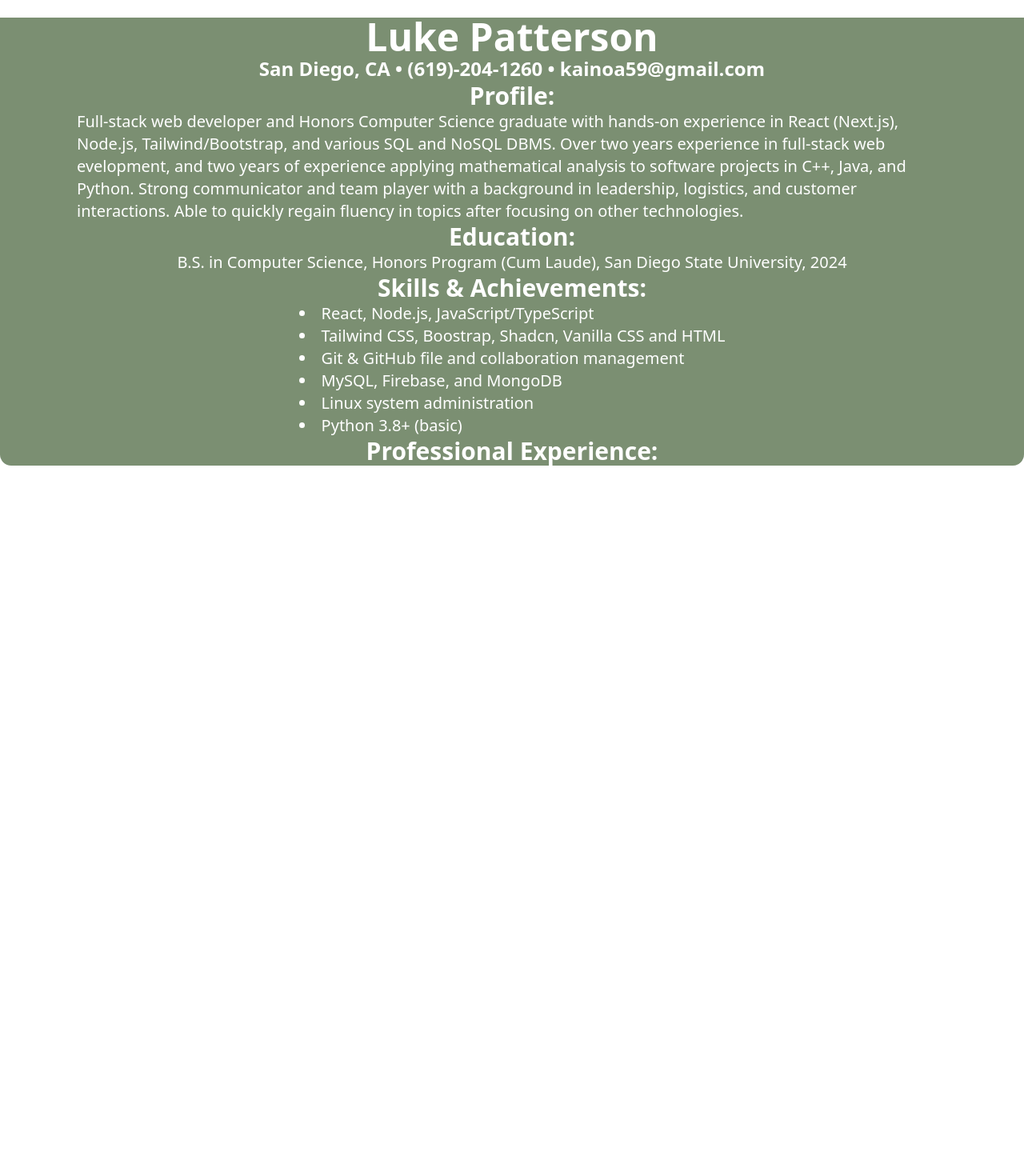
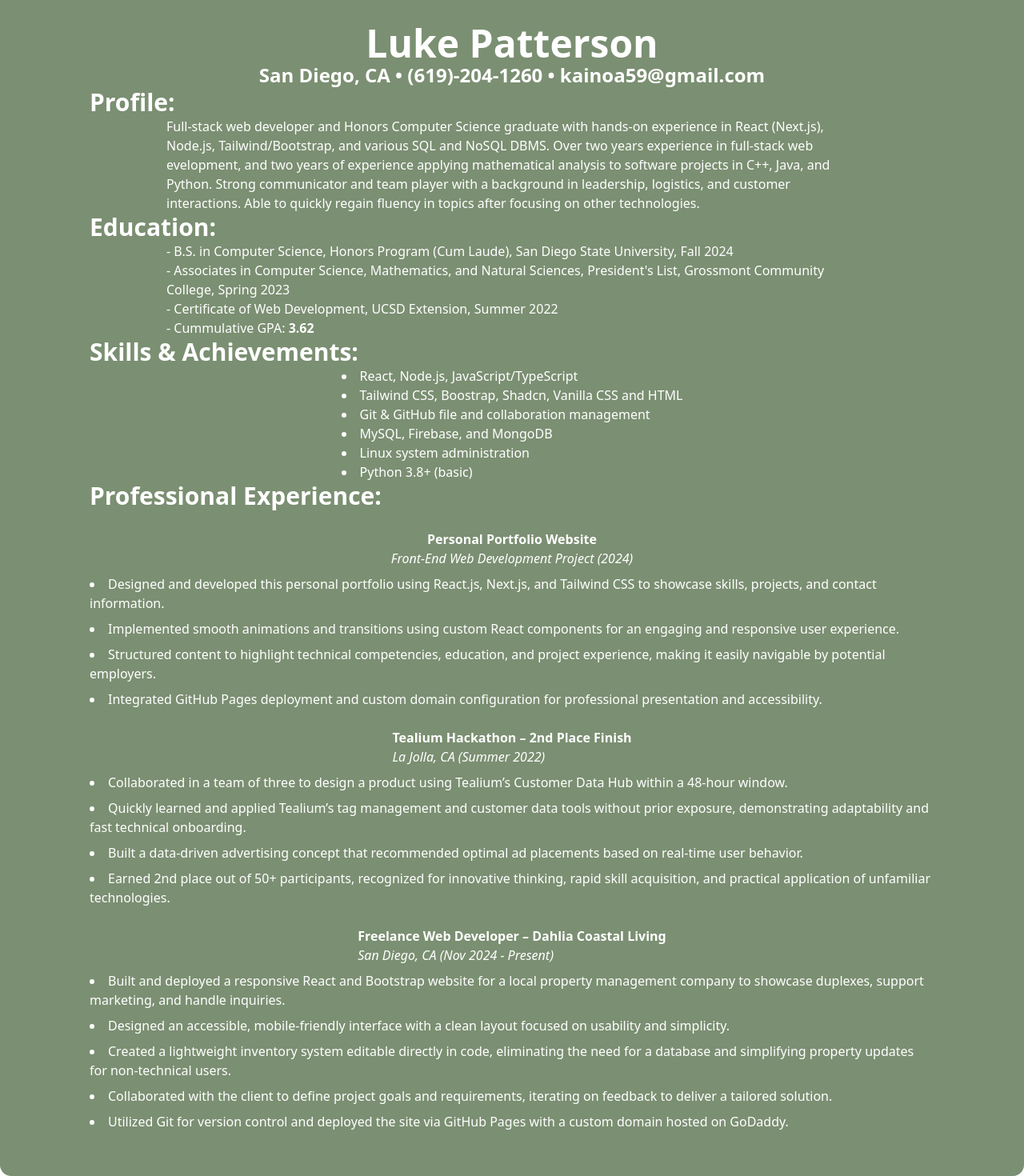
Before and after one commit to kainoa59/LukePattersonWebDev, a Next.js app: page /aboutme in a window 1280 px wide. Shown: the part 138-1608 px from the top of the page at 80% size. Before the commit the page ends 800 px from the top, so only its background shows below. Built offline with nearby package versions, Linux system fonts and the light colour scheme.

Commit message:
finialized responsive layout of portfolio page, added minor styling to about me page.

```diff
--- a/app/aboutme/page.tsx
+++ b/app/aboutme/page.tsx
@@ -33,7 +33,7 @@ export default function PortfolioPage() {
       <main>
         <div
           id="main-div"
-          className="w-full min-h-[60vh] bg-[#7b8f72] rounded-b-xl flex flex-col items-center justify-center mt-12 px-6 lg:px-24"
+          className="w-full min-h-[60vh] bg-[#7b8f72] rounded-b-xl flex flex-col items-center justify-center p-6 md:p-10 lg:p-12 xl:p-14 2xl:p-16 xl:px-28 2xl:px-32"
           style={{
             opacity: fadeIn ? 1 : 0,
             // fade-in effect
@@ -44,8 +44,10 @@ export default function PortfolioPage() {
           <h1 className="text-2xl font-semibold text-white">
             San Diego, CA • (619)-204-1260 • kainoa59@gmail.com
           </h1>
-          <h1 className="text-3xl font-bold text-white">Profile:</h1>
-          <p className="text-xl text-white">
+          <h1 className="w-full text-3xl font-bold text-white text-align-left">
+            Profile:
+          </h1>
+          <p className="w-full text-white px-6 xl:px-24">
             Full-stack web developer and Honors Computer Science graduate with
             hands-on experience in React (Next.js), Node.js, Tailwind/Bootstrap,
             and various SQL and NoSQL DBMS. Over two years experience in
@@ -59,15 +61,24 @@ export default function PortfolioPage() {
             has helped me thrive in dynamic, fast-changing environments and
             communicate cross-culturally. */}
           </p>
-          <h1 className="text-3xl font-bold text-white">Education:</h1>
-          <p className="text-xl text-white">
-            B.S. in Computer Science, Honors Program (Cum Laude), San Diego
-            State University, 2024
+          <h1 className="w-full text-3xl font-bold text-white text-align-left">
+            Education:
+          </h1>
+          <p className="text-white w-full px-6 xl:px-24">
+            - B.S. in Computer Science, Honors Program (Cum Laude), San Diego
+            State University, Fall 2024
+            <br />
+            - Associates in Computer Science, Mathematics, and Natural Sciences,
+            President&apos;s List, Grossmont Community College, Spring 2023
+            <br />
+            - Certificate of Web Development, UCSD Extension, Summer 2022
+            <br />- Cummulative GPA:{" "}
+            <span className="font-semibold"> 3.62 </span>
           </p>
-          <h1 className="text-3xl font-bold text-white">
+          <h1 className="w-full text-3xl font-bold text-white text-align-left">
             Skills & Achievements:
           </h1>
-          <ul className="list-disc list-inside text-xl text-white">
+          <ul className="list-disc list-inside text-white">
             <li>React, Node.js, JavaScript/TypeScript</li>
             <li>Tailwind CSS, Boostrap, Shadcn, Vanilla CSS and HTML</li>
             <li>Git & GitHub file and collaboration management</li>
@@ -75,9 +86,90 @@ export default function PortfolioPage() {
             <li>Linux system administration</li>
             <li>Python 3.8+ (basic)</li>
           </ul>
-          <h1 className="text-3xl font-bold text-white">
+          <h1 className="w-full text-3xl font-bold text-white text-align-left">
             Professional Experience:
           </h1>
+
+          <p className="text-white mt-6 w-full px-6 xl:px-24 text-center">
+            <strong>Personal Portfolio Website</strong> <br />
+            <em>Front-End Web Development Project (2024)</em>
+          </p>
+          <ul className="list-disc list-inside text-white mt-2 space-y-2">
+            <li>
+              Designed and developed this personal portfolio using React.js,
+              Next.js, and Tailwind CSS to showcase skills, projects, and
+              contact information.
+            </li>
+            <li>
+              Implemented smooth animations and transitions using custom React
+              components for an engaging and responsive user experience.
+            </li>
+            <li>
+              Structured content to highlight technical competencies, education,
+              and project experience, making it easily navigable by potential
+              employers.
+            </li>
+            <li>
+              Integrated GitHub Pages deployment and custom domain configuration
+              for professional presentation and accessibility.
+            </li>
+          </ul>
+
+          <p className="text-white mt-6">
+            <strong>Tealium Hackathon – 2nd Place Finish</strong> <br />
+            <em>La Jolla, CA (Summer 2022)</em>
+          </p>
+          <ul className="list-disc list-inside text-white mt-2 space-y-2">
+            <li>
+              Collaborated in a team of three to design a product using
+              Tealium’s Customer Data Hub within a 48-hour window.
+            </li>
+            <li>
+              Quickly learned and applied Tealium’s tag management and customer
+              data tools without prior exposure, demonstrating adaptability and
+              fast technical onboarding.
+            </li>
+            <li>
+              Built a data-driven advertising concept that recommended optimal
+              ad placements based on real-time user behavior.
+            </li>
+            <li>
+              Earned 2nd place out of 50+ participants, recognized for
+              innovative thinking, rapid skill acquisition, and practical
+              application of unfamiliar technologies.
+            </li>
+          </ul>
+
+          <p className="text-white mt-6">
+            <strong>Freelance Web Developer – Dahlia Coastal Living</strong>{" "}
+            <br />
+            <em>San Diego, CA (Nov 2024 - Present)</em>
+          </p>
+          <ul className="list-disc list-inside text-white mt-2 space-y-2">
+            <li>
+              Built and deployed a responsive React and Bootstrap website for a
+              local property management company to showcase duplexes, support
+              marketing, and handle inquiries.
+            </li>
+            <li>
+              Designed an accessible, mobile-friendly interface with a clean
+              layout focused on usability and simplicity.
+            </li>
+            <li>
+              Created a lightweight inventory system editable directly in code,
+              eliminating the need for a database and simplifying property
+              updates for non-technical users.
+            </li>
+            <li>
+              Collaborated with the client to define project goals and
+              requirements, iterating on feedback to deliver a tailored
+              solution.
+            </li>
+            <li>
+              Utilized Git for version control and deployed the site via GitHub
+              Pages with a custom domain hosted on GoDaddy.
+            </li>
+          </ul>
         </div>
         {/* Portfolio here */}
       </main>
--- a/app/portfolio/page.tsx
+++ b/app/portfolio/page.tsx
@@ -110,10 +110,12 @@ export default function PortfolioPage() {
             }}
             className="grid grid-cols-1 xl:grid-cols-2 gap-3 md:gap-5 lg:gap-7 p-6 md:p-10 lg:p-12 xl:p-14 2xl:p-16 xl:px-28 2xl:px-32 w-full"
           >
-            <Card>
-              <CardHeader>
-                <CardTitle className="mt-2 mb-4 sm:mb-6 text-xl sm:text-xl md:text-xl lg:text-2xl xl:text-lg 2xl:text-xl text-center">
-                  C++ Robotics
+            <Card className="shadow-zinc-950/80 shadow-2xl">
+              <CardHeader className="">
+                <CardTitle className="mt-2 mb-4 sm:mb-6 text-zinc-800 text-xl sm:text-xl md:text-xl lg:text-2xl xl:text-lg 2xl:text-xl text-center">
+                  <span className="inline-block pb-4 px-20 border-b">
+                    C++ Robotics
+                  </span>
                 </CardTitle>
                 <div
                   className="flex flex-col xl:min-h-100 xl:max-h-150 gap-3 md:gap-5 lg:gap-7 xl:gap-10 sm:flex-row px-4"
@@ -123,12 +125,7 @@ export default function PortfolioPage() {
                     hoveredIdx === null ||
                     hoveredIdx === 0) && (
                     <div
-                      className={`transition-all duration-300 flex flex-col items-center
-                        ${
-                          hoveredIdx === 0 && !showBothVideos
-                            ? "mx-auto sm:w-1/2"
-                            : "w-full sm:w-1/2"
-                        }`}
+                      className={`transition-all duration-300 flex flex-col items-center sm:w-1/2 w-full max-w-80 mx-auto`}
                     >
                       <video
                         ref={blockedRef}
@@ -137,7 +134,7 @@ export default function PortfolioPage() {
                         muted
                         autoPlay={false}
                         loop={false}
-                        className="w-full max-w-80 h-auto rounded-lg justify-self-center"
+                        className="w-full h-auto rounded-lg justify-self-center shadow-zinc-950/80 shadow-lg"
                         onMouseEnter={() => handleMouseEnter(0)}
                       />
                       <CardDescription className="mt-6 mb-16 sm:mb-6 pt-2 justify-self-center text-base sm:text-sm lg:text-lg xl:text-xs 2xl:text-md">
@@ -149,12 +146,7 @@ export default function PortfolioPage() {
                     hoveredIdx === null ||
                     hoveredIdx === 1) && (
                     <div
-                      className={`transition-all duration-300 flex flex-col items-center
-                        ${
-                          hoveredIdx === 1 && !showBothVideos
-                            ? "mx-auto sm:w-1/2"
-                            : "w-full sm:w-1/2"
-                        }`}
+                      className={`transition-all duration-300 flex flex-col items-center w-full sm:w-1/2 max-w-80 mx-auto`}
                     >
                       <video
                         ref={finalRef}
@@ -164,7 +156,7 @@ export default function PortfolioPage() {
                         muted
                         autoPlay={false}
                         loop={false}
-                        className="w-full max-w-80 h-auto rounded-lg justify-self-center"
+                        className="w-full h-auto rounded-lg justify-self-center shadow-zinc-950/80 shadow-lg"
                         onMouseEnter={() => handleMouseEnter(1)}
                       />
                       <CardDescription className="mt-6 mb-16 sm:mb-6 pt-2 justify-self-center text-base sm:text-sm lg:text-lg xl:text-xs 2xl:text-md">
@@ -175,8 +167,8 @@ export default function PortfolioPage() {
                 </div>
                 {/* <CardAction>Action</CardAction> */}
               </CardHeader>
-              <CardContent>
-                <p className="indent-8 text-justify px-4 py-4 -mt-4 border-y border-zinc-900">
+              <CardContent className="mt-auto">
+                <p className="indent-8 text-justify text-zinc-700 shadow-[inset_0_10px_10px_-10px_#09090b80,inset_0_-10px_10px_-10px_#09090b80] px-4 py-4 -mt-4 border-t border-b border-t-zinc-500 border-b-zinc-900">
                   Watch the Pololu 3pi+32U4 robot in the first video as it uses
                   lidar to detect color changes beneath it, and sonar to sense
                   and avoid obstacles. The second video demonstates an advanced
@@ -191,20 +183,22 @@ export default function PortfolioPage() {
                 </p>
               </CardContent>
             </Card>
-            <Card>
+            <Card className="shadow-zinc-950/80 shadow-2xl">
               <CardHeader className="justify-center">
-                <CardTitle className="mt-2 mb-4 sm:mb-6 text-xl sm:text-xl md:text-xl lg:text-2xl xl:text-lg 2xl:text-xl text-center">
-                  Web Development
+                <CardTitle className="mt-2 mb-4 sm:mb-6 text-zinc-800 text-xl sm:text-xl md:text-xl lg:text-2xl xl:text-lg 2xl:text-xl text-center">
+                  <span className="inline-block pb-4 px-20 border-b">
+                    Web Development
+                  </span>
                 </CardTitle>
                 <div
-                  className="relative w-full  min-w-70 md:min-w-130"
+                  className="relative w-full min-w-70 md:min-w-130"
                   style={{ height: videoHeight ? `${videoHeight}px` : "200px" }}
                 >
                   <Image
                     src="/images/DahliaImage.png"
                     alt="Dahlia Image"
                     fill
-                    className="object-contain"
+                    className="object-contain shadow-zinc-950/80 shadow-lg"
                     sizes="1280px"
                   />
                 </div>
@@ -219,7 +213,7 @@ export default function PortfolioPage() {
                 </CardDescription>
               </CardHeader>
               <CardContent>
-                <p className="indent-8 text-justify px-4 py-4 -mt-4 border-y border-zinc-900">
+                <p className="indent-8 text-justify text-zinc-700 shadow-[inset_0_10px_10px_-10px_#09090b80,inset_0_-10px_10px_-10px_#09090b80] px-4 py-4 -mt-4 border-t border-b border-t-zinc-500 border-b-zinc-900">
                   Explore DahliaCoastalLivingInIB.com, a custom-built site
                   showcasing coastal-inspired duplexes and amenities. It
                   combines responsive design, Bootstrap components, React
@@ -234,18 +228,19 @@ export default function PortfolioPage() {
                 </p>
               </CardContent>
             </Card>
-            <Card>
+            <Card className="shadow-zinc-950/80 shadow-2xl">
               <CardHeader className="justify-center">
-                <CardTitle className="mt-2 mb-4 sm:mb-6 text-xl sm:text-xl md:text-xl lg:text-2xl xl:text-lg 2xl:text-xl text-center">
-                  Virtualization
+                <CardTitle className="mt-2 mb-4 sm:mb-6 text-zinc-800 text-xl sm:text-xl md:text-xl lg:text-2xl xl:text-lg 2xl:text-xl text-center">
+                  <span className="inline-block pb-4 px-20 border-b">
+                    Virtualization
+                  </span>
                 </CardTitle>
-                <div className="relative w-full min-w-70 md:min-w-130 aspect-[4/3]"
-                >
+                <div className="relative w-full min-w-70 md:min-w-130 aspect-[4/3]">
                   <Image
                     src="/images/FreeBSDImage.png"
                     alt="FreeBSD Image"
                     fill
-                    className="object-contain"
+                    className="object-contain w-full max-w-100 md:max-w-500 lg:max-w-200 xl:max-w-100 2xl:max-w-150 align-middle justify-self-center shadow-zinc-950/80 shadow-lg"
                     sizes="1280px"
                   />
                 </div>
@@ -254,7 +249,7 @@ export default function PortfolioPage() {
                 </CardDescription>
               </CardHeader>
               <CardContent>
-                <p className="indent-8 text-justify px-4 py-4 -mt-4 border-y border-zinc-900">
+                <p className="indent-8 text-justify text-zinc-700 shadow-[inset_0_10px_10px_-10px_#09090b80,inset_0_-10px_10px_-10px_#09090b80] px-4 py-4 -mt-4 border-t border-b border-t-zinc-500 border-b-zinc-900">
                   Here I built and managed a suite of virtual machines across
                   OpenBSD, FreeBSD, Rocky Linux, Ubuntu, and Solaris
                   (OpenIndiana) using VMware Fusion. The labs focused on
@@ -271,10 +266,12 @@ export default function PortfolioPage() {
                 </p>
               </CardContent>
             </Card>
-            <Card>
+            <Card className="shadow-zinc-950/80 shadow-2xl">
               <CardHeader className="justify-center">
-                <CardTitle className="mt-2 mb-4 sm:mb-6 text-xl sm:text-xl md:text-xl lg:text-2xl xl:text-lg 2xl:text-xl text-center">
-                  3D Game Programming
+                <CardTitle className="mt-2 mb-4 sm:mb-6 text-zinc-800 text-xl sm:text-xl md:text-xl lg:text-2xl xl:text-lg 2xl:text-xl text-center">
+                  <span className="inline-block pb-4 px-20 border-b">
+                    3D Game Programming
+                  </span>
                 </CardTitle>
                 <div
                   className="relative w-full min-w-70 md:min-w-130 aspect-[4/3]"
@@ -298,7 +295,7 @@ export default function PortfolioPage() {
                       src="/images/3DGameImage.png"
                       alt="3DGame Image"
                       fill
-                      className="object-contain"
+                      className="object-contain w-full max-w-100 md:max-w-500 lg:max-w-200 xl:max-w-100 2xl:max-w-150 align-middle justify-self-center shadow-zinc-950/80 shadow-lg"
                       sizes="1280px"
                     />
                   ) : (
@@ -310,8 +307,7 @@ export default function PortfolioPage() {
                       autoPlay
                       loop
                       playsInline
-                      className="object-contain w-full h-full"
-                      style={{ position: "absolute", top: 0, left: 0 }}
+                      className="object-contain w-full max-w-100 md:max-w-500 lg:max-w-200 xl:max-w-100 2xl:max-w-150 align-middle justify-self-center shadow-zinc-950/80 shadow-lg"
                     />
                   )}
                 </div>
@@ -320,7 +316,7 @@ export default function PortfolioPage() {
                 </CardDescription>
               </CardHeader>
               <CardContent>
-                <p className="indent-8 text-justify px-4 py-4 -mt-4 border-y border-zinc-900">
+                <p className="indent-8 text-justify text-zinc-700 shadow-[inset_0_10px_10px_-10px_#09090b80,inset_0_-10px_10px_-10px_#09090b80] px-4 py-4 -mt-4 border-t border-b border-t-zinc-500 border-b-zinc-900">
                   In this project, my team developed a 3D physics-based ball
                   game using Unity and C#. Players navigate a rolling ball
                   through a series of obstacles and platforms to collect items
@@ -332,7 +328,8 @@ export default function PortfolioPage() {
                   project, we used GitHub for version control, regularly merging
                   branches, resolving conflicts, and coordinating feature
                   development across the team. This experience strengthened my
-                  grasp of debugging, version control, and game-based physics models.
+                  grasp of debugging, version control, and game-based physics
+                  models.
                 </p>
               </CardContent>
             </Card>
```
